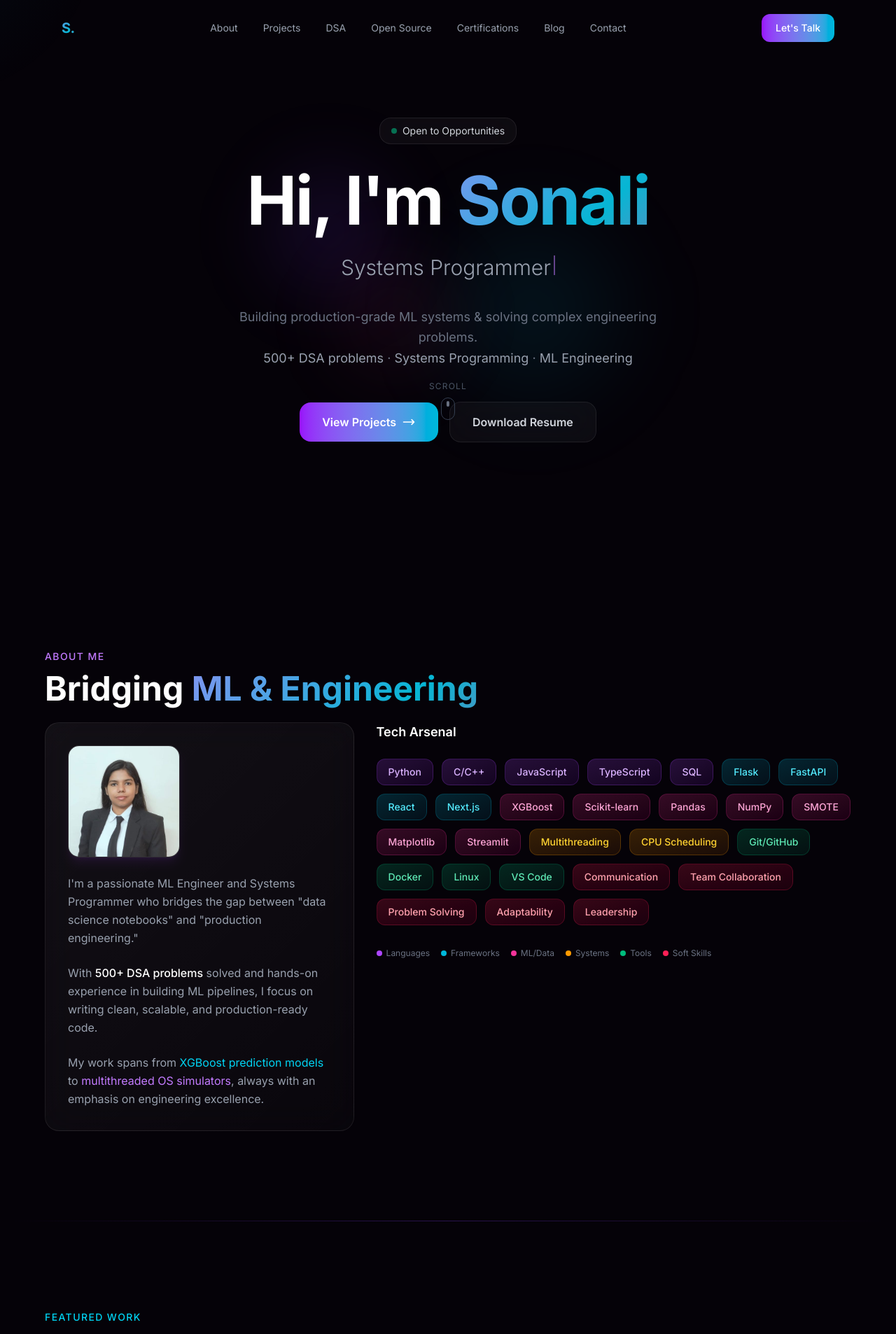
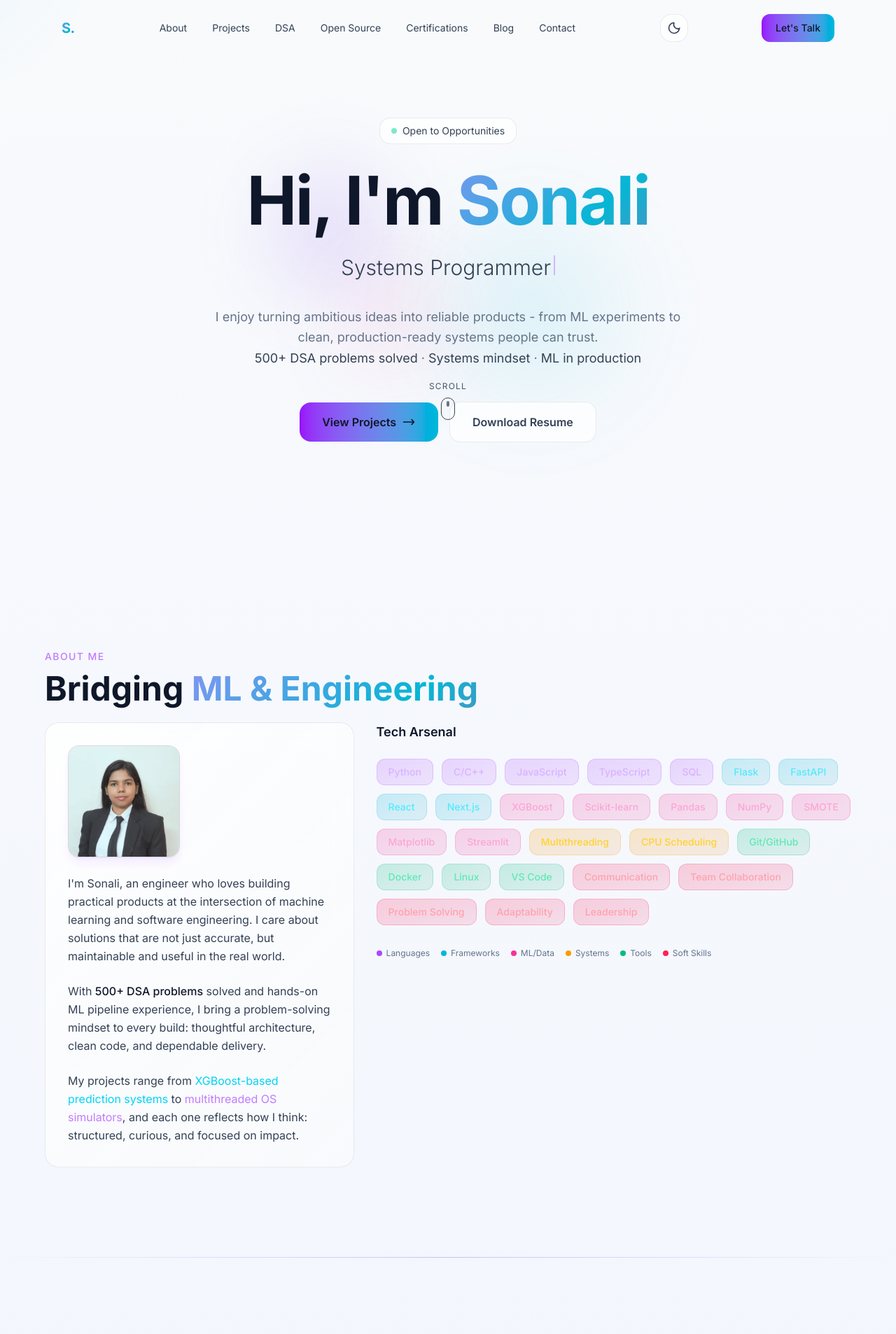
Before and after one commit to SONALISINHA01/portfolio, a Next.js app: page / in a window 1280 px wide. Shown: the top 1906 px of the page at 70% size. Built offline with nearby package versions, Linux system fonts and the light colour scheme.

Commit message:
Add dark/light mode toggle and humanize intro copy

```diff
--- a/src/app/globals.css
+++ b/src/app/globals.css
@@ -23,6 +23,66 @@ body {
   color: #e2e0e7;
   font-family: 'Inter', system-ui, -apple-system, sans-serif;
   overflow-x: hidden;
+}
+
+html[data-theme="light"] body {
+  background: linear-gradient(180deg, #f8fafc 0%, #eef2ff 50%, #f5f3ff 100%);
+  color: #0f172a;
+}
+
+html[data-theme="light"] .glass {
+  background: rgba(255, 255, 255, 0.75);
+  border: 1px solid rgba(15, 23, 42, 0.08);
+}
+
+html[data-theme="light"] .glass-strong {
+  background: rgba(255, 255, 255, 0.86);
+  border: 1px solid rgba(15, 23, 42, 0.1);
+}
+
+html[data-theme="light"] .glass-card {
+  background: linear-gradient(135deg, rgba(255, 255, 255, 0.88) 0%, rgba(248, 250, 252, 0.85) 100%);
+  border: 1px solid rgba(15, 23, 42, 0.08);
+}
+
+html[data-theme="light"] .glass-card:hover {
+  background: linear-gradient(135deg, rgba(255, 255, 255, 0.95) 0%, rgba(241, 245, 249, 0.92) 100%);
+  border-color: rgba(124, 58, 237, 0.32);
+  box-shadow: 0 8px 30px rgba(30, 41, 59, 0.1);
+}
+
+html[data-theme="light"] .text-white {
+  color: #0f172a !important;
+}
+
+html[data-theme="light"] .text-gray-700 {
+  color: #334155 !important;
+}
+
+html[data-theme="light"] .text-gray-600 {
+  color: #475569 !important;
+}
+
+html[data-theme="light"] .text-gray-500 {
+  color: #64748b !important;
+}
+
+html[data-theme="light"] .text-gray-400,
+html[data-theme="light"] .text-gray-300 {
+  color: #334155 !important;
+}
+
+html[data-theme="light"] .border-white\/5,
+html[data-theme="light"] .border-white\/10 {
+  border-color: rgba(15, 23, 42, 0.12) !important;
+}
+
+html[data-theme="light"] .bg-white\/5 {
+  background-color: rgba(15, 23, 42, 0.04) !important;
+}
+
+html[data-theme="light"] .bg-white\/10 {
+  background-color: rgba(15, 23, 42, 0.08) !important;
 }
 
 /* Custom scrollbar */
--- a/src/components/About.tsx
+++ b/src/components/About.tsx
@@ -77,24 +77,24 @@ export default function About() {
                             </div>
                         </div>
                         <p className="text-gray-400 leading-relaxed mb-6">
-                            I&apos;m a passionate ML Engineer and Systems Programmer who
-                            bridges the gap between &quot;data science notebooks&quot; and
-                            &quot;production engineering.&quot;
+                            I&apos;m Sonali, an engineer who loves building practical products
+                            at the intersection of machine learning and software engineering.
+                            I care about solutions that are not just accurate, but maintainable
+                            and useful in the real world.
                         </p>
                         <p className="text-gray-400 leading-relaxed mb-6">
                             With <span className="text-white font-medium">500+ DSA
-                                problems</span> solved and hands-on experience in building ML
-                            pipelines, I focus on writing clean, scalable, and
-                            production-ready code.
+                                problems</span> solved and hands-on ML pipeline experience,
+                            I bring a problem-solving mindset to every build: thoughtful
+                            architecture, clean code, and dependable delivery.
                         </p>
                         <p className="text-gray-400 leading-relaxed">
-                            My work spans from{" "}
-                            <span className="text-cyan-400">XGBoost prediction models</span>{" "}
+                            My projects range from{" "}
+                            <span className="text-cyan-400">XGBoost-based prediction systems</span>{" "}
                             to{" "}
-                            <span className="text-purple-400">
-                                multithreaded OS simulators
-                            </span>
-                            , always with an emphasis on engineering excellence.
+                            <span className="text-purple-400">multithreaded OS simulators</span>,
+                            and each one reflects how I think: structured, curious, and
+                            focused on impact.
                         </p>
                     </div>
 
--- a/src/components/Hero.tsx
+++ b/src/components/Hero.tsx
@@ -127,11 +127,11 @@ export default function Hero() {
 
                 {/* Description */}
                 <p className="text-sm sm:text-base md:text-lg text-gray-500 max-w-2xl mx-auto mb-8 sm:mb-12 leading-relaxed">
-                    Building production-grade ML systems & solving complex engineering problems.
+                    I enjoy turning ambitious ideas into reliable products - from ML experiments to clean, production-ready systems people can trust.
                     <br className="hidden sm:block" />
-                    <span className="text-gray-400">500+ DSA problems</span> ·{" "}
-                    <span className="text-gray-400">Systems Programming</span> ·{" "}
-                    <span className="text-gray-400">ML Engineering</span>
+                    <span className="text-gray-400">500+ DSA problems solved</span> ·{" "}
+                    <span className="text-gray-400">Systems mindset</span> ·{" "}
+                    <span className="text-gray-400">ML in production</span>
                 </p>
 
                 {/* CTAs */}
--- a/src/components/Navbar.tsx
+++ b/src/components/Navbar.tsx
@@ -15,12 +15,34 @@ const navLinks = [
 export default function Navbar() {
     const [scrolled, setScrolled] = useState(false);
     const [mobileOpen, setMobileOpen] = useState(false);
+    const [theme, setTheme] = useState<"dark" | "light">("dark");
 
     useEffect(() => {
         const handleScroll = () => setScrolled(window.scrollY > 50);
         window.addEventListener("scroll", handleScroll);
         return () => window.removeEventListener("scroll", handleScroll);
     }, []);
+
+    useEffect(() => {
+        const savedTheme = localStorage.getItem("theme");
+        const systemPrefersLight = window.matchMedia("(prefers-color-scheme: light)").matches;
+        const initialTheme =
+            savedTheme === "light" || savedTheme === "dark"
+                ? savedTheme
+                : systemPrefersLight
+                    ? "light"
+                    : "dark";
+
+        setTheme(initialTheme);
+        document.documentElement.setAttribute("data-theme", initialTheme);
+    }, []);
+
+    const toggleTheme = () => {
+        const nextTheme = theme === "dark" ? "light" : "dark";
+        setTheme(nextTheme);
+        document.documentElement.setAttribute("data-theme", nextTheme);
+        localStorage.setItem("theme", nextTheme);
+    };
 
     return (
         <nav
@@ -55,6 +77,25 @@ export default function Navbar() {
                         </a>
                     ))}
                 </div>
+
+                <button
+                    onClick={toggleTheme}
+                    className="hidden md:inline-flex items-center justify-center w-10 h-10 rounded-xl glass text-gray-300 hover:text-white hover:bg-white/10"
+                    style={{ transitionProperty: "background-color, color, transform", transitionDuration: "0.25s" }}
+                    aria-label={theme === "dark" ? "Switch to light mode" : "Switch to dark mode"}
+                    title={theme === "dark" ? "Light mode" : "Dark mode"}
+                >
+                    {theme === "dark" ? (
+                        <svg className="w-5 h-5" viewBox="0 0 24 24" fill="none" stroke="currentColor" strokeWidth="2">
+                            <circle cx="12" cy="12" r="4" />
+                            <path d="M12 2v2m0 16v2M4.93 4.93l1.41 1.41m11.32 11.32l1.41 1.41M2 12h2m16 0h2M4.93 19.07l1.41-1.41m11.32-11.32l1.41-1.41" />
+                        </svg>
+                    ) : (
+                        <svg className="w-5 h-5" viewBox="0 0 24 24" fill="none" stroke="currentColor" strokeWidth="2">
+                            <path d="M21 12.79A9 9 0 1111.21 3c.5 0 .79.54.53.97A7 7 0 0019.03 13.26c.43-.26.97.03.97.53z" />
+                        </svg>
+                    )}
+                </button>
 
                 {/* Resume Button (Desktop) */}
                 <a
@@ -97,6 +138,27 @@ export default function Navbar() {
                     </a>
                 ))}
                 <div className="px-6 pt-2 pb-2">
+                    <button
+                        onClick={toggleTheme}
+                        className="mb-3 w-full flex items-center justify-center gap-2 px-5 py-2.5 text-sm font-medium rounded-xl glass text-gray-300 hover:text-white hover:bg-white/10"
+                    >
+                        {theme === "dark" ? (
+                            <>
+                                <svg className="w-4 h-4" viewBox="0 0 24 24" fill="none" stroke="currentColor" strokeWidth="2">
+                                    <circle cx="12" cy="12" r="4" />
+                                    <path d="M12 2v2m0 16v2M4.93 4.93l1.41 1.41m11.32 11.32l1.41 1.41M2 12h2m16 0h2M4.93 19.07l1.41-1.41m11.32-11.32l1.41-1.41" />
+                                </svg>
+                                Light mode
+                            </>
+                        ) : (
+                            <>
+                                <svg className="w-4 h-4" viewBox="0 0 24 24" fill="none" stroke="currentColor" strokeWidth="2">
+                                    <path d="M21 12.79A9 9 0 1111.21 3c.5 0 .79.54.53.97A7 7 0 0019.03 13.26c.43-.26.97.03.97.53z" />
+                                </svg>
+                                Dark mode
+                            </>
+                        )}
+                    </button>
                     <a
                         href="#contact"
                         onClick={() => setMobileOpen(false)}
```
